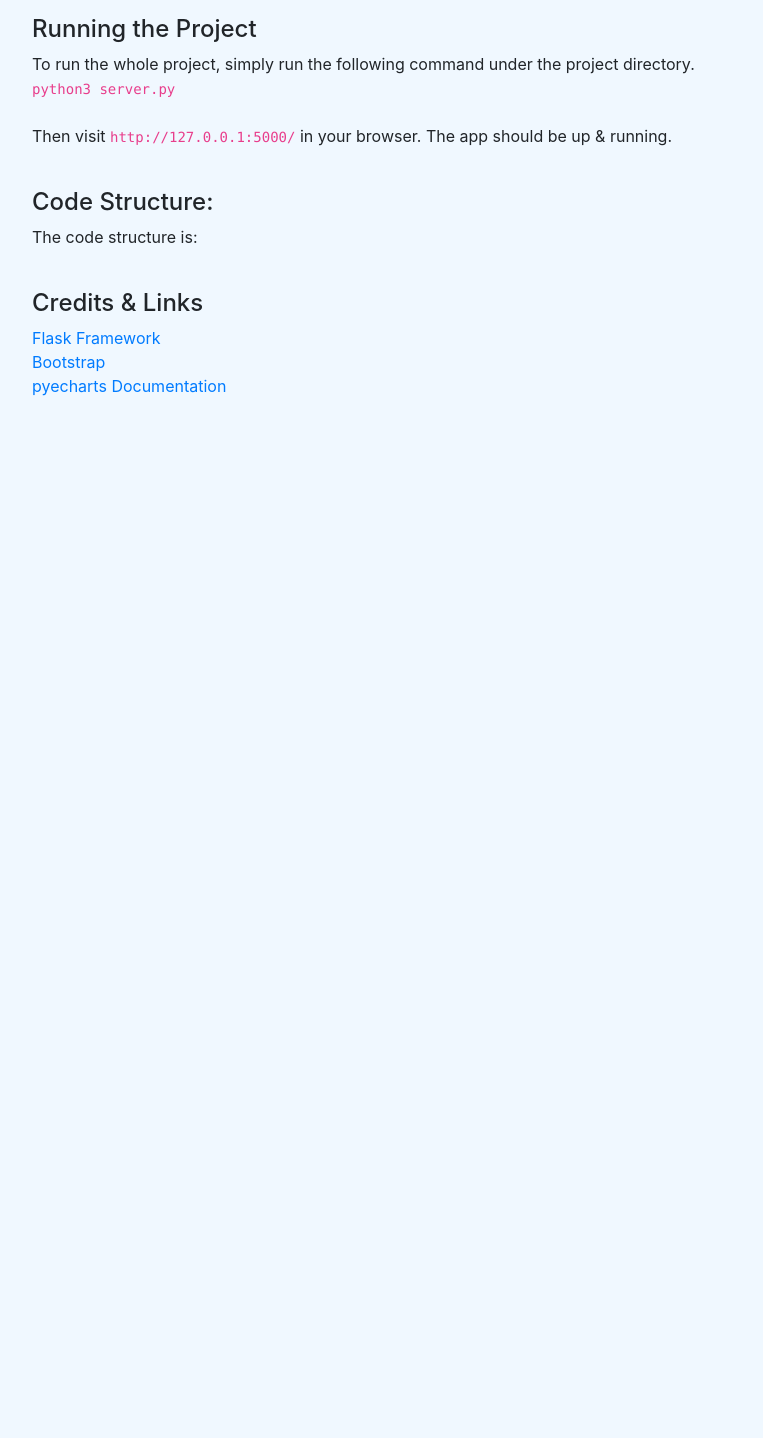
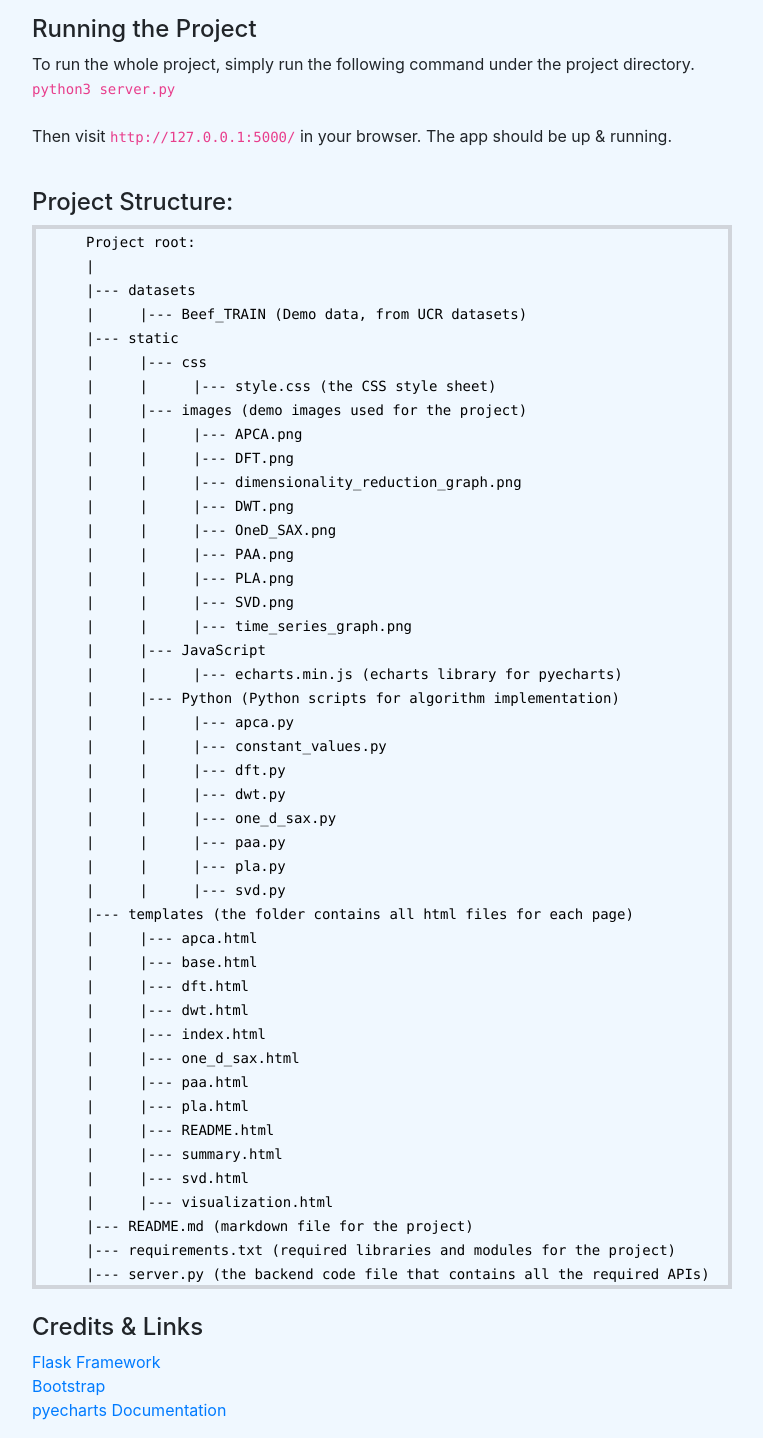
Before and after one commit to Jayson0709/time_series_project, a Flask app: page /readme in a window 1280 px wide. Shown: the part 308-1746 px from the top of the page, without its empty margins (258-1021 px from the left). Before the commit the page ends 704 px from the top, so only its background shows below. Run offline with Flask 2, Linux system fonts and the light colour scheme; parts of the project's set-up code (start-up, migrations or seed data) failed here and were passed over; some libraries are stand-ins or nearby versions.

Commit message:
[Update] adjust the code for the two newly-added photos and also add the code structure display on the README page.

```diff
--- a/static/css/style.css
+++ b/static/css/style.css
@@ -42,7 +42,7 @@ h5 {
   display: block;
   margin-left: auto;
   margin-right: auto;
-  width: 50%;
+  width: 60%;
 }
 
 #page-intro{
@@ -242,3 +242,18 @@ body {
   width: 100%;
   height: 100%;
 }
+
+#code_structure_div{
+    border: 4px solid #D1D5DB;
+    margin: auto;
+    padding-left: 50px;
+}
+
+#code_structure{
+    color: black;
+}
+
+.tab {
+    display: inline-block;
+    margin-left: 45px;
+}
--- a/templates/README.html
+++ b/templates/README.html
@@ -35,11 +35,56 @@
         <br>
 
         <h4>
-            Code Structure:
+            Project Structure:
         </h4>
-        <p>
-            The code structure is: <br>
-        </p>
+        <div id="code_structure_div">
+            <code id="code_structure">
+                Project root:<br>
+                |<br>
+                |--- datasets <br>
+                |<span class="tab"></span>|--- Beef_TRAIN (Demo data, from UCR datasets) <br>
+                |--- static <br>
+                |<span class="tab"></span>|--- css <br>
+                |<span class="tab"></span>|<span class="tab"></span>|--- style.css (the CSS style sheet) <br>
+                |<span class="tab"></span>|--- images (demo images used for the project) <br>
+                |<span class="tab"></span>|<span class="tab"></span>|--- APCA.png<br>
+                |<span class="tab"></span>|<span class="tab"></span>|--- DFT.png<br>
+                |<span class="tab"></span>|<span class="tab"></span>|--- dimensionality_reduction_graph.png<br>
+                |<span class="tab"></span>|<span class="tab"></span>|--- DWT.png<br>
+                |<span class="tab"></span>|<span class="tab"></span>|--- OneD_SAX.png<br>
+                |<span class="tab"></span>|<span class="tab"></span>|--- PAA.png<br>
+                |<span class="tab"></span>|<span class="tab"></span>|--- PLA.png<br>
+                |<span class="tab"></span>|<span class="tab"></span>|--- SVD.png<br>
+                |<span class="tab"></span>|<span class="tab"></span>|--- time_series_graph.png<br>
+                |<span class="tab"></span>|--- JavaScript<br>
+                |<span class="tab"></span>|<span class="tab"></span>|--- echarts.min.js (echarts library for pyecharts)<br>
+                |<span class="tab"></span>|--- Python (Python scripts for algorithm implementation)<br>
+                |<span class="tab"></span>|<span class="tab"></span>|--- apca.py<br>
+                |<span class="tab"></span>|<span class="tab"></span>|--- constant_values.py<br>
+                |<span class="tab"></span>|<span class="tab"></span>|--- dft.py<br>
+                |<span class="tab"></span>|<span class="tab"></span>|--- dwt.py<br>
+                |<span class="tab"></span>|<span class="tab"></span>|--- one_d_sax.py<br>
+                |<span class="tab"></span>|<span class="tab"></span>|--- paa.py<br>
+                |<span class="tab"></span>|<span class="tab"></span>|--- pla.py<br>
+                |<span class="tab"></span>|<span class="tab"></span>|--- svd.py<br>
+                |--- templates (the folder contains all html files for each page) <br>
+                |<span class="tab"></span>|--- apca.html <br>
+                |<span class="tab"></span>|--- base.html <br>
+                |<span class="tab"></span>|--- dft.html <br>
+                |<span class="tab"></span>|--- dwt.html <br>
+                |<span class="tab"></span>|--- index.html <br>
+                |<span class="tab"></span>|--- one_d_sax.html <br>
+                |<span class="tab"></span>|--- paa.html <br>
+                |<span class="tab"></span>|--- pla.html <br>
+                |<span class="tab"></span>|--- README.html <br>
+                |<span class="tab"></span>|--- summary.html <br>
+                |<span class="tab"></span>|--- svd.html <br>
+                |<span class="tab"></span>|--- visualization.html <br>
+                |--- README.md (markdown file for the project)<br>
+                |--- requirements.txt (required libraries and modules for the project)<br>
+                |--- server.py (the backend code file that contains all the required APIs)<br>
+            </code>
+        </div>
 
         <br>
 
--- a/templates/index.html
+++ b/templates/index.html
@@ -22,7 +22,7 @@
     Thus, it is a sequence of discrete-time data. Examples of time series are heights of ocean tides, counts of sunspots,
         and the daily closing value of the Dow Jones Industrial Average. <br>
     <br>
-    <img src="https://marvel-b1-cdn.bc0a.com/f00000000206209/www.imsl.com/sites/default/files/image/2020-07/image-blog-time-series-analysis.jpg" alt="Time Series Data Graph" style="width:750px; height:500px; position: center">
+    <img src="../static/images/time_series_graph.png" alt="Time Series Data Graph" style="width:750px; height:500px; position: center">
 
     <br>
     <br>
@@ -47,5 +47,5 @@
         and plays a significant role data preprocessing phase.
 
 </p>
-<img src="https://i.stack.imgur.com/C7rtI.png" alt="Dimensionality Reduction Demo Graph" class="index-image">
+<img src="../static/images/dimensionality_reduction_graph.png" alt="Dimensionality Reduction Demo Graph" class="index-image">
 {% endblock %}
```
Also changed, not shown: templates/summary.html (+63 -0 lines).
